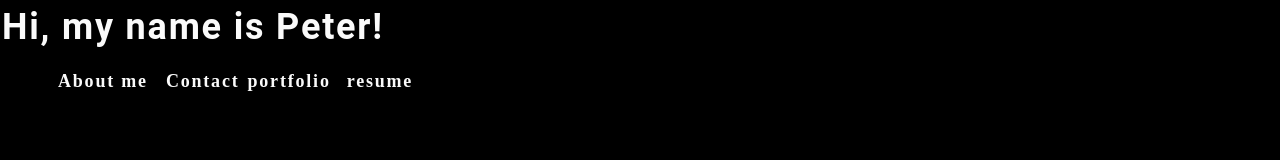
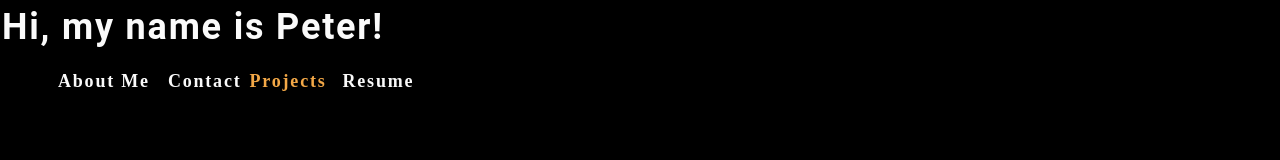
Before and after one commit to warrenp11/react-portfolio-02, a React (Create React App) app: page / in a window 1280 px wide. Shown: the top 160 px of the page. Built offline with nearby package versions, Linux system fonts and the light colour scheme.

Commit message:
Add Conditional Rendering to the Nav Component

```diff
--- a/src/App.js
+++ b/src/App.js
@@ -1,13 +1,27 @@
-import React from "react";
+import React, { useState } from "react";
 import "./App.css";
 import About from "./components/About";
 import Nav from "./components/Nav";
 import Gallery from "./components/Gallery";
 
 function App() {
+  const [categories] = useState([
+    {
+      name: "projects",
+      description: "Just a few of the projects I've created as a web developer",
+    },
+    { name: "resume", description: "My professional resume" },
+  ]);
+
+  const [currentCategory, setCurrentCategory] = useState(categories[0]);
+
   return (
     <div>
-      <Nav></Nav>
+      <Nav
+        categories = {categories}
+        setCurrentCategory = {setCurrentCategory}
+        currentCategory = {currentCategory}
+      ></Nav>
       <main>
         <About></About>
         <Gallery></Gallery>
--- a/src/components/Nav/index.js
+++ b/src/components/Nav/index.js
@@ -1,13 +1,8 @@
 import React from "react";
+import { capitalizeFirstLetter } from "../../utils/helpers";
 
-function Nav() {
-  const categories = [
-    {
-      name: "portfolio",
-      description: "Links to projects I've created as a web developer",
-    },
-    { name: "resume", description: "My professional resume" },
-  ];
+function Nav(props) {
+  const { categories = [], setCurrentCategory, currentCategory } = props;
 
   function categorySelected(name) {
     console.log(`${name} clicked`);
@@ -16,19 +11,34 @@ function Nav() {
   return (
     <header>
       <h1>
-        <a data-testid="link" href="/">Hi, my name is Peter!</a>
+        <a data-testid="link" href="/">
+          Hi, my name is Peter!
+        </a>
       </h1>
       <nav>
         <ul className="flex-row">
           <li className="mx-2">
-            <a data-testid="about" href="#about">About me</a>
+            <a data-testid="about" href="#about">
+              About Me
+            </a>
           </li>
           <li>
             <span>Contact</span>
           </li>
           {categories.map((category) => (
-            <li className="mx-1" key={category.name}>
-              <span onClick={() => categorySelected(category.name)} >{category.name}</span>
+            <li
+              className={`mx-1 ${
+                currentCategory.name === category.name && "navActive"
+              }`}
+              key={category.name}
+            >
+              <span
+                onClick={() => {
+                  setCurrentCategory(category);
+                }}
+              >
+                {capitalizeFirstLetter(category.name)}
+              </span>
             </li>
           ))}
         </ul>
```
